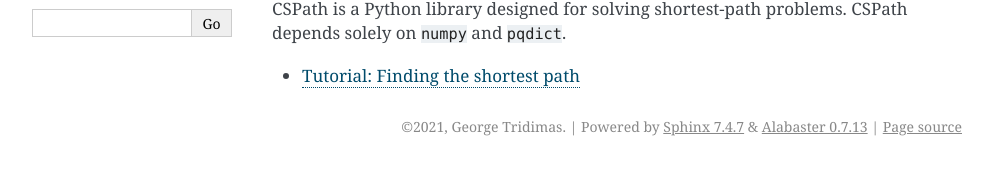
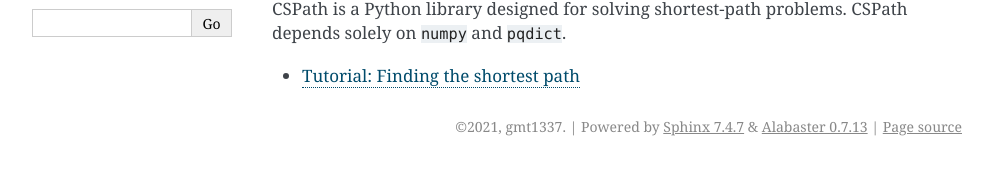
Before and after one commit to notgmt1337/CSPath, a Sphinx documentation site: the page built from docs/index.rst, in a window 1280 px wide. Shown: the part 162-337 px from the top of the page, without its empty margins (148-1141 px from the left). Built offline with Sphinx 7.4.7, drawn with Linux system fonts in a browser that asks for light colours.

Commit message:
Update conf.py

```diff
--- a/docs/conf.py
+++ b/docs/conf.py
@@ -18,8 +18,8 @@
 # -- Project information -----------------------------------------------------
 
 project = 'CSPath'
-copyright = '2021, George Tridimas'
-author = 'George Tridimas'
+copyright = '2021, gmt1337'
+author = 'gmt1337'
 
 # The full version, including alpha/beta/rc tags
 release = '1.0.0'
```
